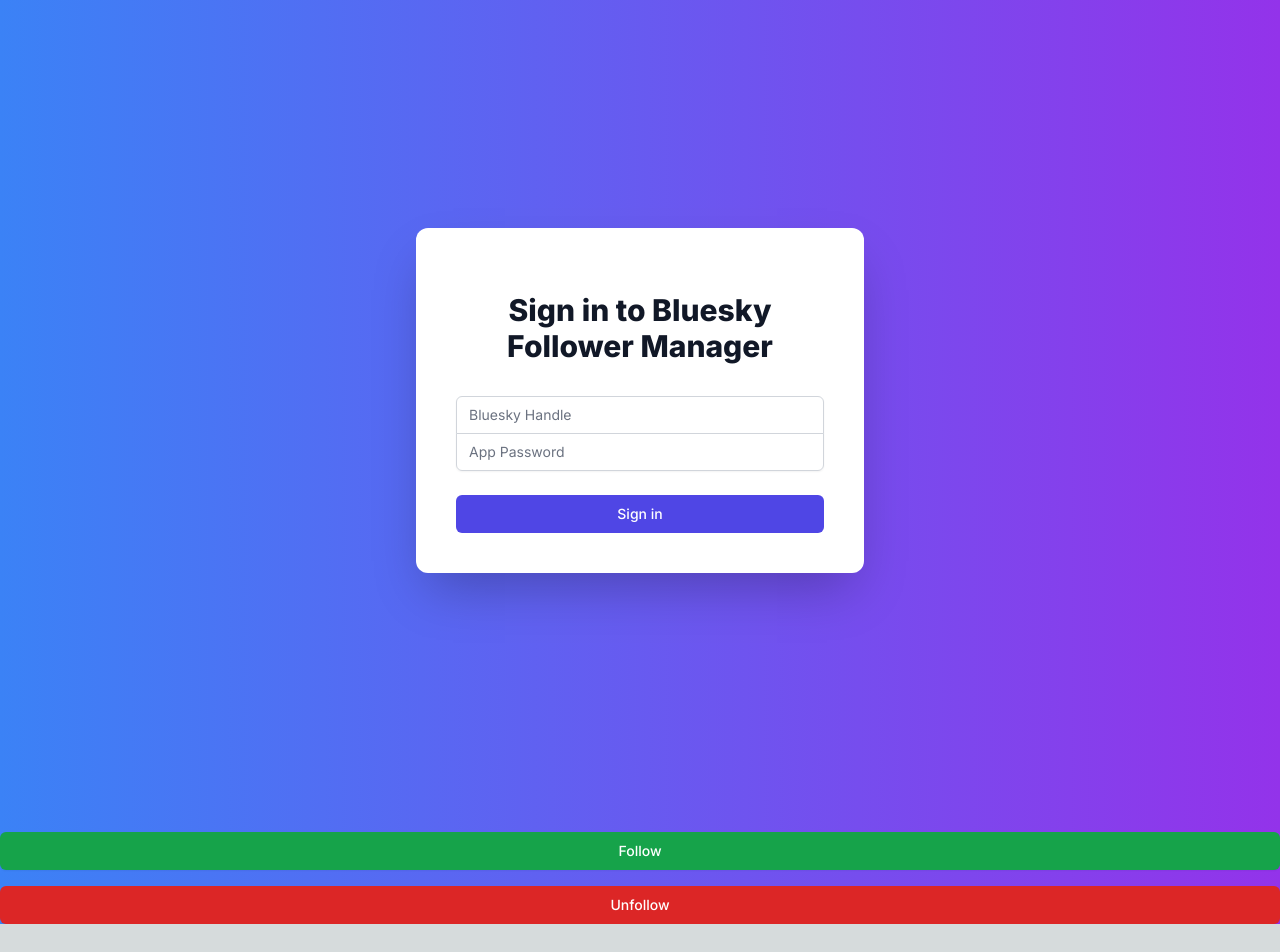
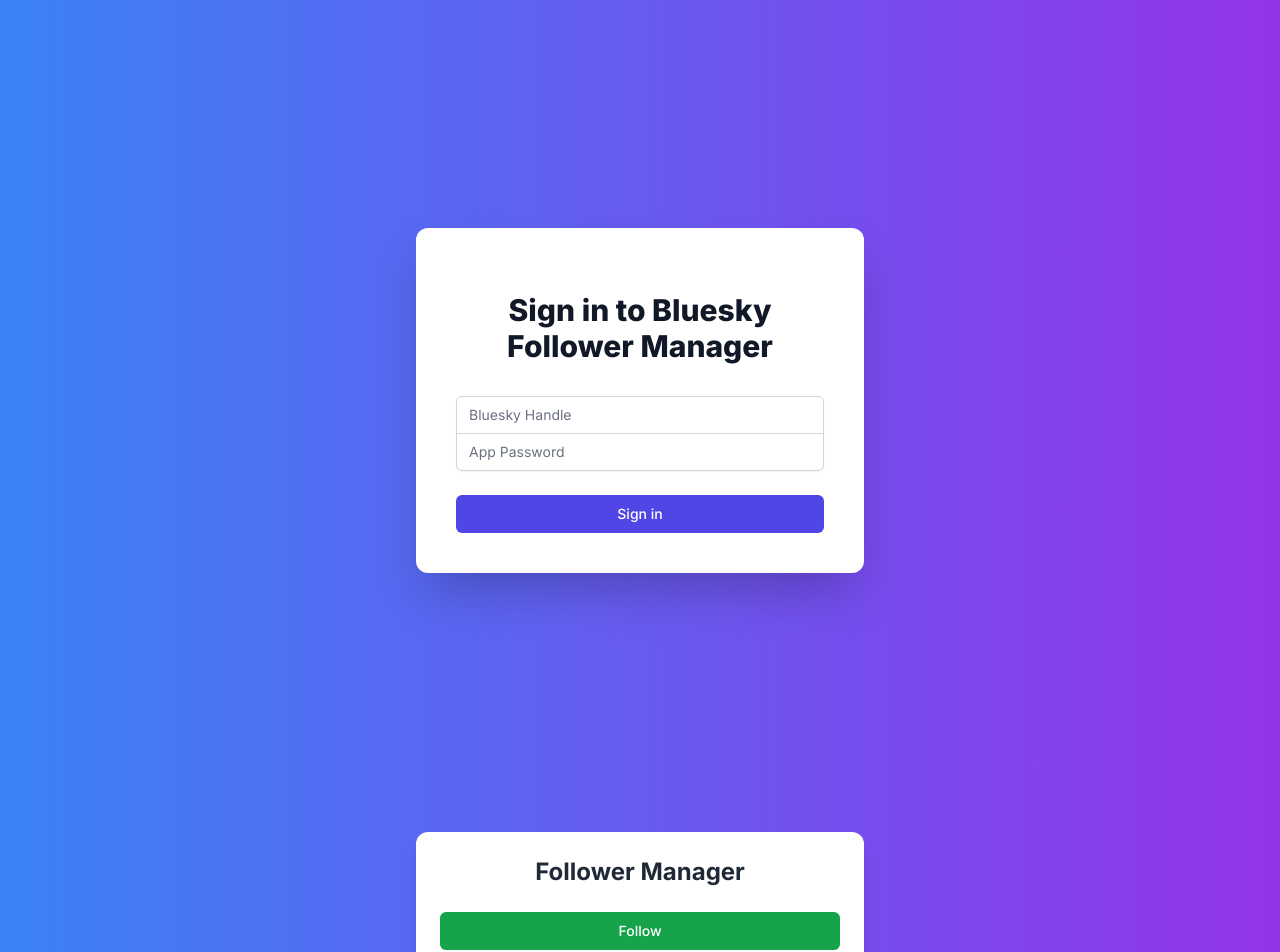
Before and after one commit to theimpactlab/BlueskyFollowerManager, a Next.js app: page / in a window 1280 px wide. Shown: the top 952 px of the page. Before the commit the page ends 924 px from the top, so only its background shows below. Built offline with nearby package versions, Linux system fonts and the light colour scheme; no server answers.

Commit message:
Update FollowerManager.tsx

```diff
--- a/app/components/FollowerManager.tsx
+++ b/app/components/FollowerManager.tsx
@@ -40,7 +40,8 @@
   if (!isLoggedIn) return null
 
   return (
-    <div className="mt-8 space-y-4">
+    <div className="mt-8 space-y-4 bg-white p-6 rounded-xl shadow-lg max-w-md mx-auto">
+      <h2 className="text-2xl font-bold text-center text-gray-800 mb-6">Follower Manager</h2>
       <button
         onClick={handleFollow}
         className="w-full flex justify-center py-2 px-4 border border-transparent rounded-md shadow-sm text-sm font-medium text-white bg-green-600 hover:bg-green-700 focus:outline-none focus:ring-2 focus:ring-offset-2 focus:ring-green-500"
@@ -53,7 +54,7 @@
       >
         Unfollow
       </button>
-      {followStatus && <p className="text-center">{followStatus}</p>}
+      {followStatus && <p className="text-center text-gray-600">{followStatus}</p>}
     </div>
   )
 }
```
